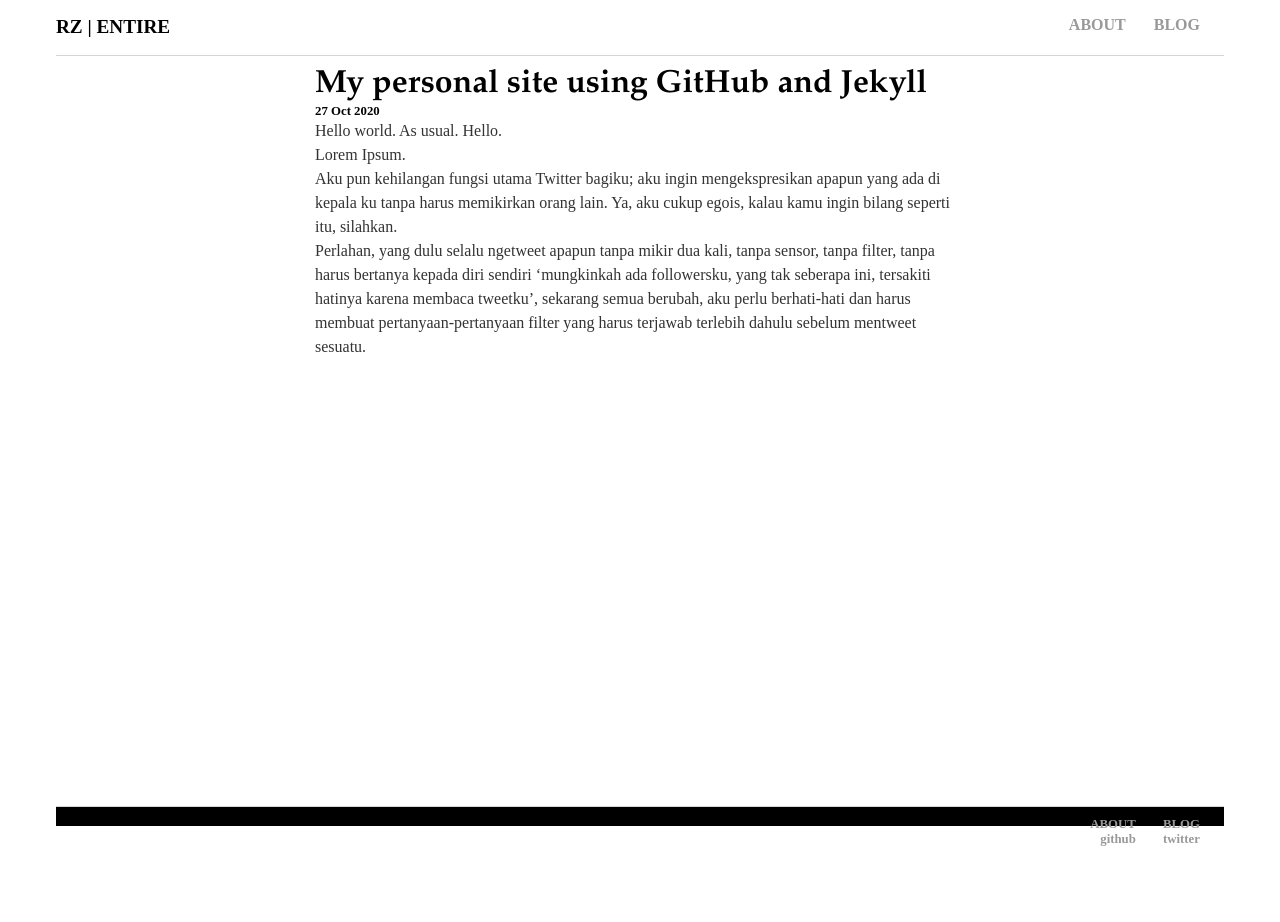
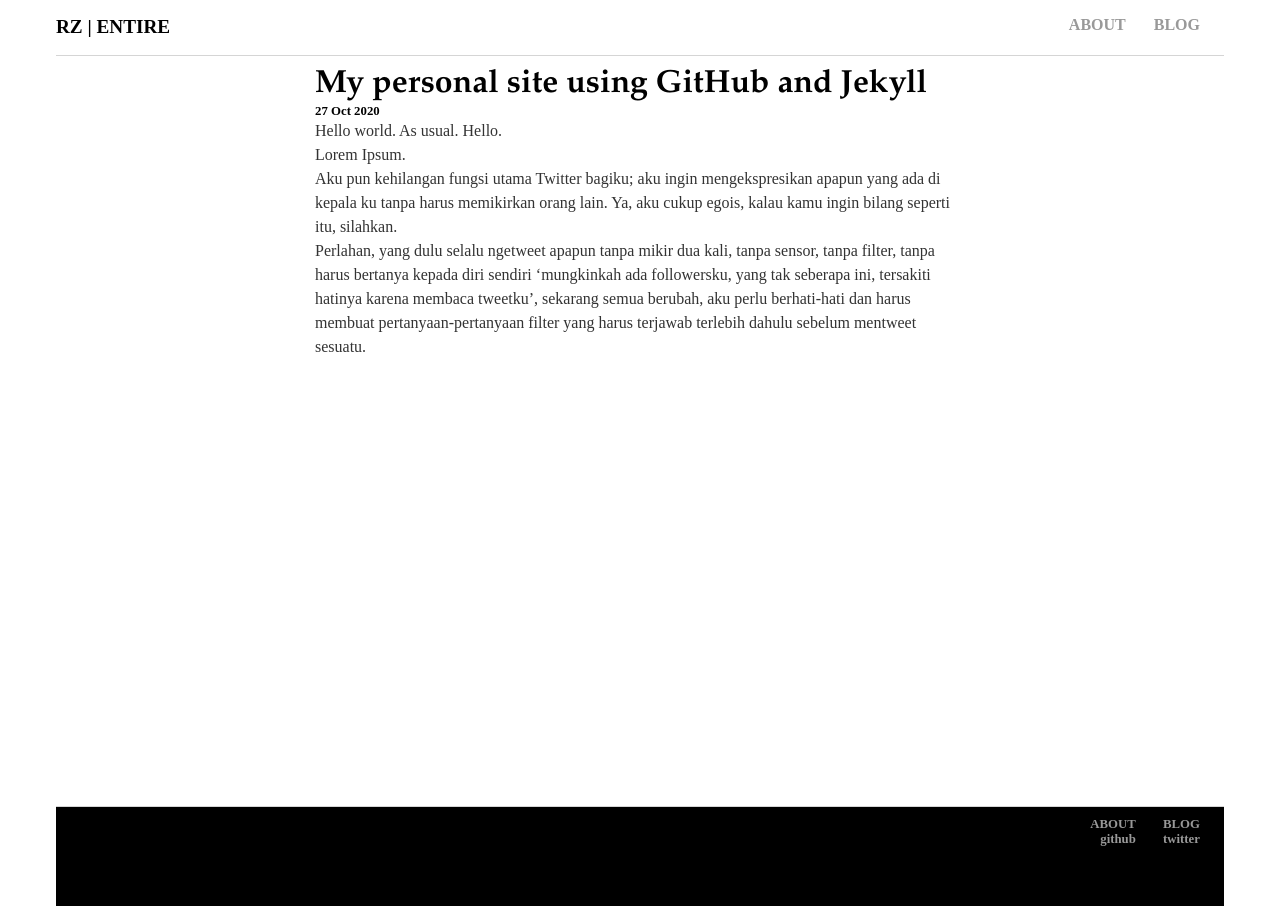
Before and after one commit to rnfitriansyah/rnfitriansyah.github.io, a Jekyll site: the page built from _posts/2020-10-27-rizki-first-site.md, in a window 1280 px wide. Built offline with Jekyll 4.4.1, drawn with Linux system fonts in a browser that asks for light colours; before the commit the page ends 900 px from its top, so only the background shows below that.

Commit message:
Update responsive.css

```diff
--- a/css/responsive.css
+++ b/css/responsive.css
@@ -120,12 +120,13 @@ ul.posts li {
     }
 
     footer {
-        min-height: 20px;
+        min-height: 60px;
         border-top: 1px solid #d5d5d5;
+        background-color: black;
         padding-top: 10px;
         font-size: .8em;
         font-color: white;
-        background-color: black;
+
     }
 }
 
@@ -143,6 +144,9 @@ ul.posts li {
         min-height: 600px;
         margin: 0 auto 40px;
     }
+
+    footer {
+        min-height: 100px;
 }
 
 /* ======================================================== */
```
